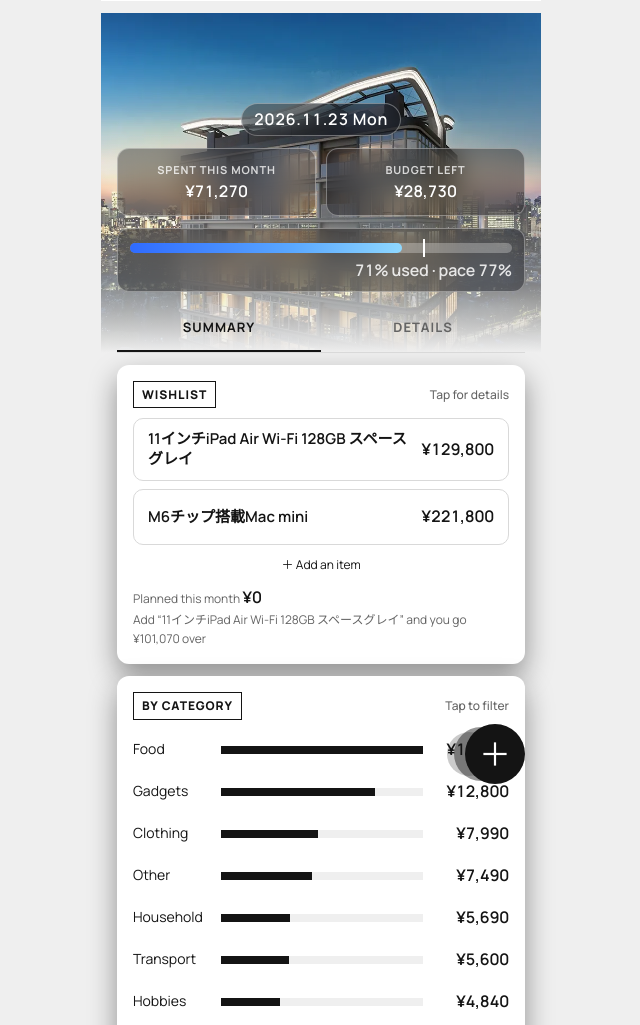
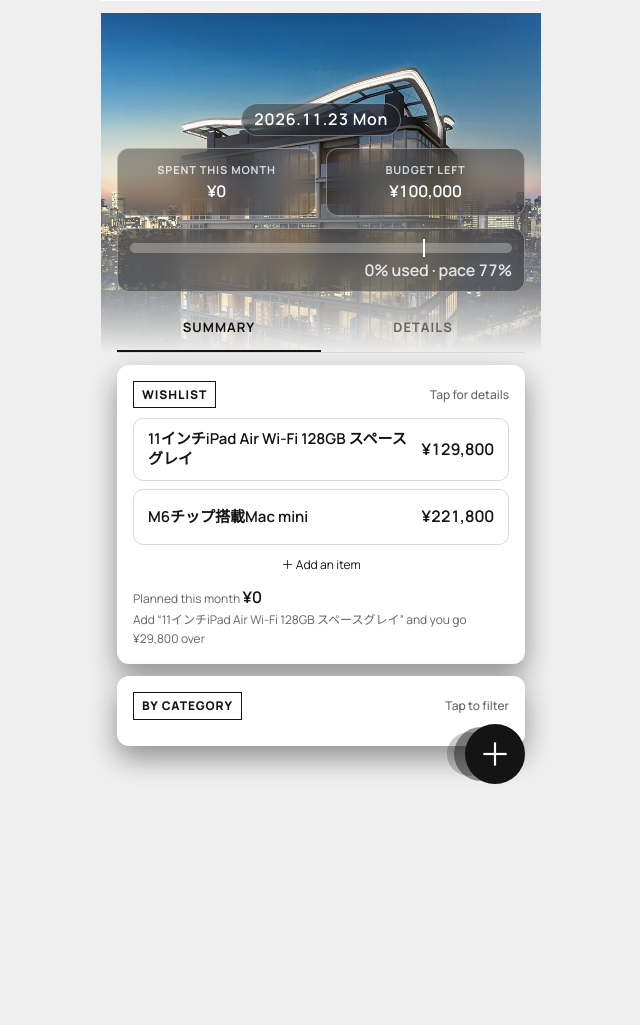
Before and after one commit to samaraizu/myfinance, a website: page app/index.html in a window 1280 px wide. Shown: the top 1025 px of the page, without its empty margins (319-959 px from the left). After the commit the page ends 866 px from the top, so only its background shows below. Drawn offline with Linux system fonts and the light colour scheme.

Commit message:
Inbox action: remove all sample data once; count-up yields to fresh totals
Co-Authored-By: Claude Opus 5.5 <noreply@anthropic.com>
Claude-Session: https://claude.ai/code/session_01GK8WfcCvQhH8MRLfkYDd5e

```diff
--- a/app/inbox.json
+++ b/app/inbox.json
@@ -24,6 +24,10 @@
     {
       "id": "act-2026-11-23-remove-sample-wish",
       "type": "remove-sample-wish"
+    },
+    {
+      "id": "act-2026-11-23-remove-all-samples",
+      "type": "remove-all-samples"
     }
   ]
 }
--- a/app/index.html
+++ b/app/index.html
@@ -723,7 +723,7 @@ const TODAY = new Date();
 const DAY = TODAY.getDate(), DAYS = new Date(TODAY.getFullYear(), TODAY.getMonth()+1, 0).getDate();
 const TODAY_MD = `${TODAY.getMonth()+1}/${DAY}`;
 const TODAY_ISO = `${TODAY.getFullYear()}-${String(TODAY.getMonth()+1).padStart(2,"0")}-${String(DAY).padStart(2,"0")}`;
-let BUDGET = 100000, SAMPLE = true, FREEE_SYNC = "";
+let BUDGET = 100000, SAMPLE = true, FREEE_SYNC = "", COUNT_TOKEN = 0;
 const esc = v => String(v).replace(/[&<>"']/g, c => ({"&":"&amp;","<":"&lt;",">":"&gt;",'"':"&quot;","'":"&#39;"}[c]));
 const yen = n => (n < 0 ? "-¥" : "¥") + Math.abs(Math.round(n)).toLocaleString("en-US");
 const $ = id => document.getElementById(id);
@@ -829,6 +829,7 @@ function render(){
   $("scaleMid").textContent = k(BUDGET/2); $("scaleMax").textContent = k(BUDGET);
   $("free").textContent = yen(free); $("free").classList.toggle("neg", free < 0);
   $("miniFree").textContent = yen(BUDGET - spent);
+  COUNT_TOKEN++;  // 数え上げ中に中身が変わったら、最新の金額を優先する
   $("heroSpent").textContent = yen(spent); $("heroLeft").textContent = yen(BUDGET - spent);
   $("perDay").textContent = yen(Math.max(free,0)/daysLeft);
   const pill = $("pacePill");
@@ -1702,6 +1703,15 @@ render();
       if (!act.id || seen.includes(act.id)) continue;
       seen.push(act.id);
       if (act.type==="remove-sample-wish"){ const before = WISH.length; WISH = WISH.filter(w=>!SAMPLE_IDS.has(w.id)); n += before - WISH.length; }
+      if (act.type==="remove-all-samples"){
+        const before = TX.length + BACKS.length + WISH.length;
+        TX = TX.filter(t=>!SAMPLE_IDS.has(t.id));
+        const txIds = new Set(TX.map(t=>t.id));
+        BACKS = BACKS.filter(b=>!SAMPLE_IDS.has(b.id) && txIds.has(b.tx));
+        WISH = WISH.filter(w=>!SAMPLE_IDS.has(w.id));
+        SAMPLE = false; filter = "All"; cardFilter = "all";
+        n += before - (TX.length + BACKS.length + WISH.length);
+      }
     }
     try { localStorage.setItem("mf-inbox-seen", JSON.stringify(seen)); } catch(e){}
     if (n){ render(); toast(`Wishlist updated (${n})`); }
@@ -1724,7 +1734,7 @@ render();
 })();
 // 開くたびのアニメーション: バーが伸び、数字が数え上がる
 function countUp(el, to, ms){
-  const t0 = performance.now(), step = now => { const k = Math.min(1, (now-t0)/ms), e = 1-Math.pow(1-k,3); el.textContent = yen(to*e); if (k<1) requestAnimationFrame(step); };
+  const token = COUNT_TOKEN, t0 = performance.now(), step = now => { if (token !== COUNT_TOKEN) return; const k = Math.min(1, (now-t0)/ms), e = 1-Math.pow(1-k,3); el.textContent = yen(to*e); if (k<1) requestAnimationFrame(step); };
   requestAnimationFrame(step);
 }
 function playIntro(){
```
Also changed, not shown: ui/prototype.html (+12 -2 lines).
